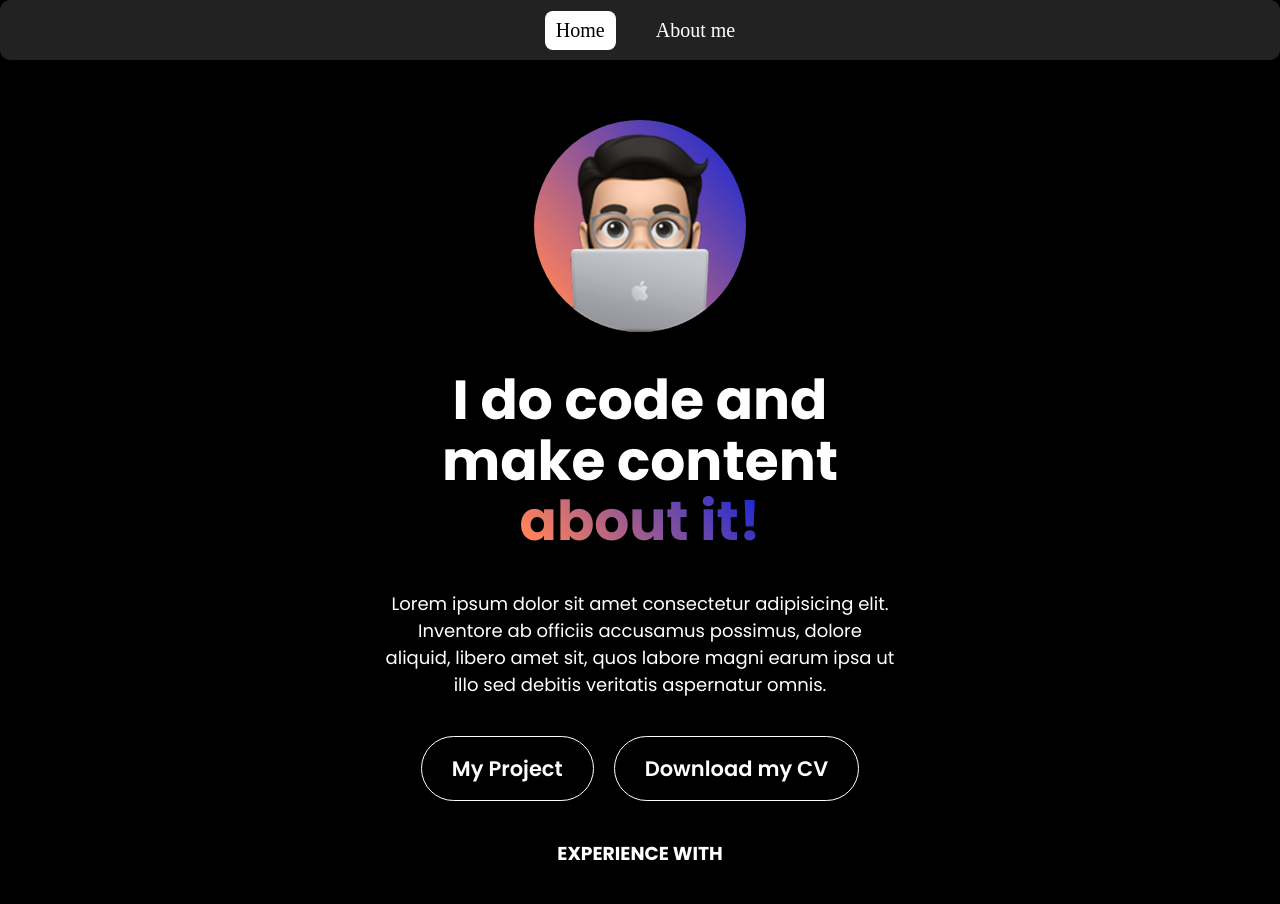
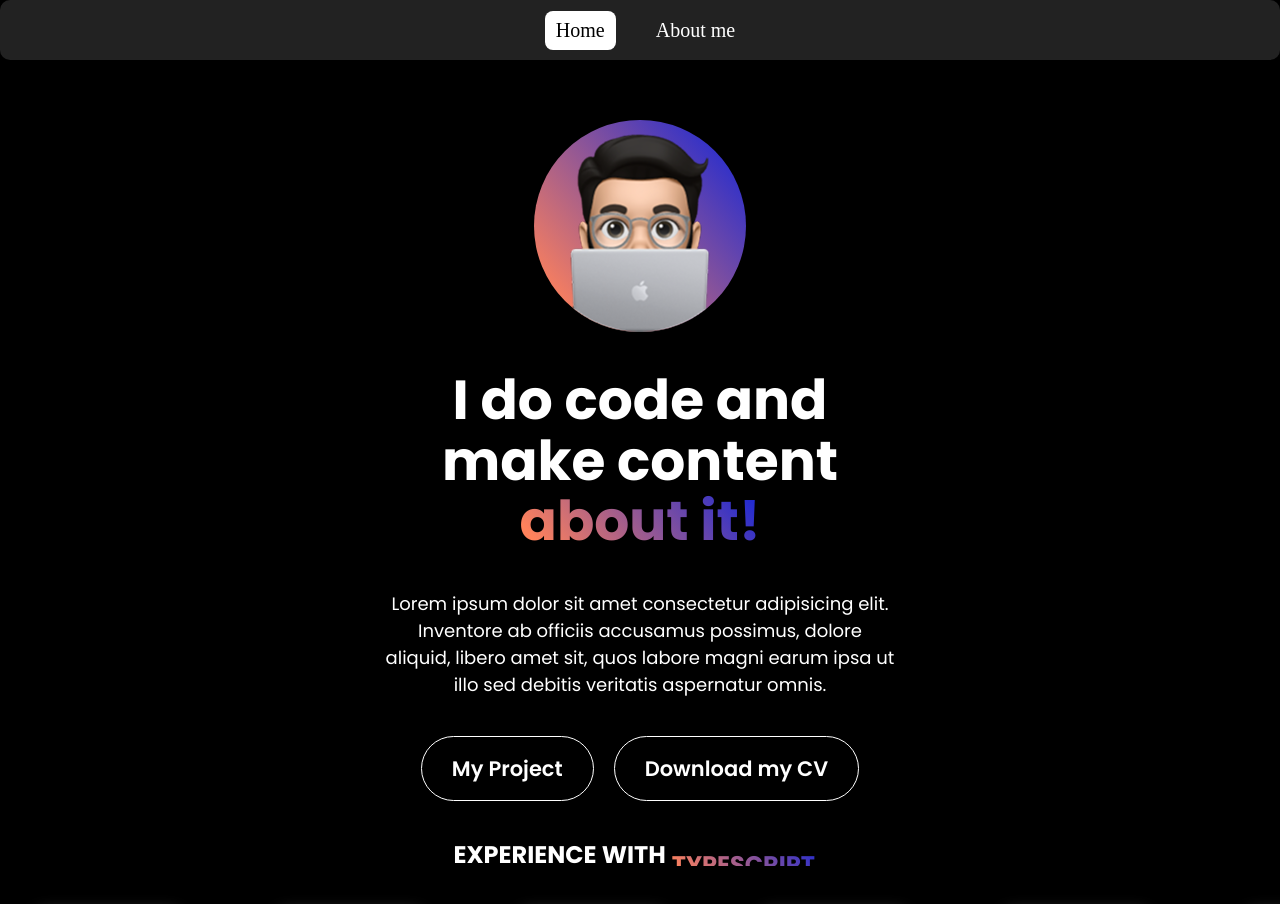
Before and after one commit to Ngoc-Trong2211/portfolio-NTrong, a React (Vite) app: page / in a window 1280 px wide. Shown: the top 904 px of the page. Built offline with nearby package versions, Linux system fonts and the light colour scheme.

Commit message:
update skill

```diff
--- a/src/components/sections/skill/experience.scss
+++ b/src/components/sections/skill/experience.scss
@@ -1,8 +1,107 @@
-h3{
+@use "sass:math";
+
+.experience-header{
+    margin-top: 30px;
+    display: flex;
+    justify-content: center;
+    align-items:baseline;
+    gap: 6px;
+    height: 35px;
+    overflow: hidden;
+}
+
+.experience-title{
     color: white;
-    text-align: center;
     font-family: 'Poppins', sans-serif;
-    margin-top: 38px;
+}
+
+.words{
+    position: relative;
+    overflow: hidden;
+}
+
+.word{
+    font-family: 'Poppins', sans-serif;
+    color: transparent;
+    background-clip: text;
+    -webkit-background-clip: text;
+    background-image: linear-gradient(50deg, #FF825B 10%, #0E23DB);
+    display: block;
+    line-height: 2;
+    animation: spin 25s infinite;
+}
+
+@keyframes spin{
+    // 1
+    5%{
+        transform: translateY(-102%);
+    }
+    10%{
+        transform: translateY(-100%);
+    }
+    // 2
+    15%{
+        transform: translateY(-202%);
+    }
+    20%{
+        transform: translateY(-200%);
+    }
+    // 3
+    25%{
+        transform: translateY(-302%);
+    }
+    30%{
+        transform: translateY(-300%);
+    }
+    // 4
+    35%{
+        transform: translateY(-402%);
+    }
+    40%{
+        transform: translateY(-400%);
+    }
+    // 5
+    45%{
+        transform: translateY(-502%);
+    }
+    50%{
+        transform: translateY(-500%);
+    }
+    // 6
+    55%{
+        transform: translateY(-602%);
+    }
+    60%{
+        transform: translateY(-600%);
+    }
+    // 7
+    65%{
+        transform: translateY(-702%);
+    }
+    70%{
+        transform: translateY(-700%);
+    }
+    // 8
+    75%{
+        transform: translateY(-802%);
+    }
+    80%{
+        transform: translateY(-800%);
+    }
+    // 9
+    85%{
+        transform: translateY(-902%);
+    }
+    90%{
+        transform: translateY(-900%);
+    }
+    // 8
+    95%{
+        transform: translateY(-1002%);
+    }
+    100%{
+        transform: translateY(-1000%);
+    }
 }
 
 .skill{
@@ -21,7 +120,7 @@ h3{
         align-items: center;
         justify-content: center;
         margin-left: 50px;
-        margin-top: 30px;
+        margin-top: 20px;
         box-shadow: 0 5px 15px rgba(255, 255, 255, 0.25);
 
         &:hover{
--- a/src/components/sections/skill/experience.tsx
+++ b/src/components/sections/skill/experience.tsx
@@ -6,7 +6,14 @@ import Marquee from 'react-fast-marquee';
 const Experience = () => {
     return(
         <div className='experience'>
-            <h3>EXPERIENCE WITH</h3>
+            <div className='experience-header'>
+                <h2 className='experience-title'>EXPERIENCE WITH</h2>
+                <div className='words'>
+                    {dataSkill.map(skill => (
+                        <h2 className='word'>{skill.toUpperCase()}</h2>
+                    ))}
+                </div>
+            </div>
             <div className='skill'>
                 <Marquee>
                     {dataSkill.map(skill => (
```
